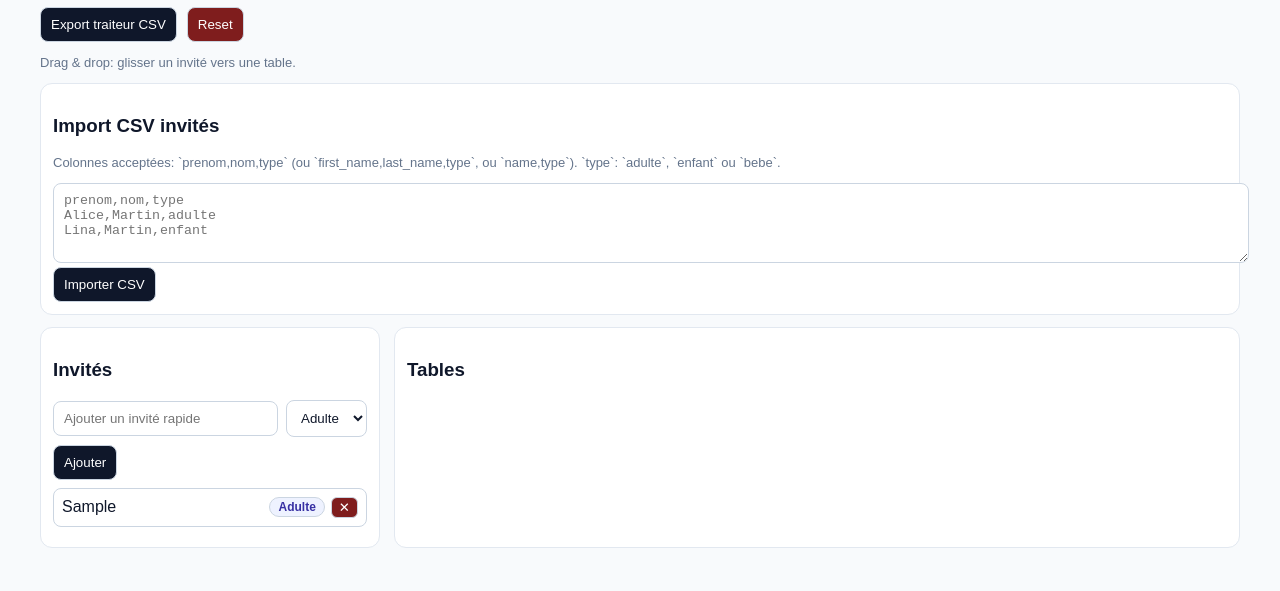
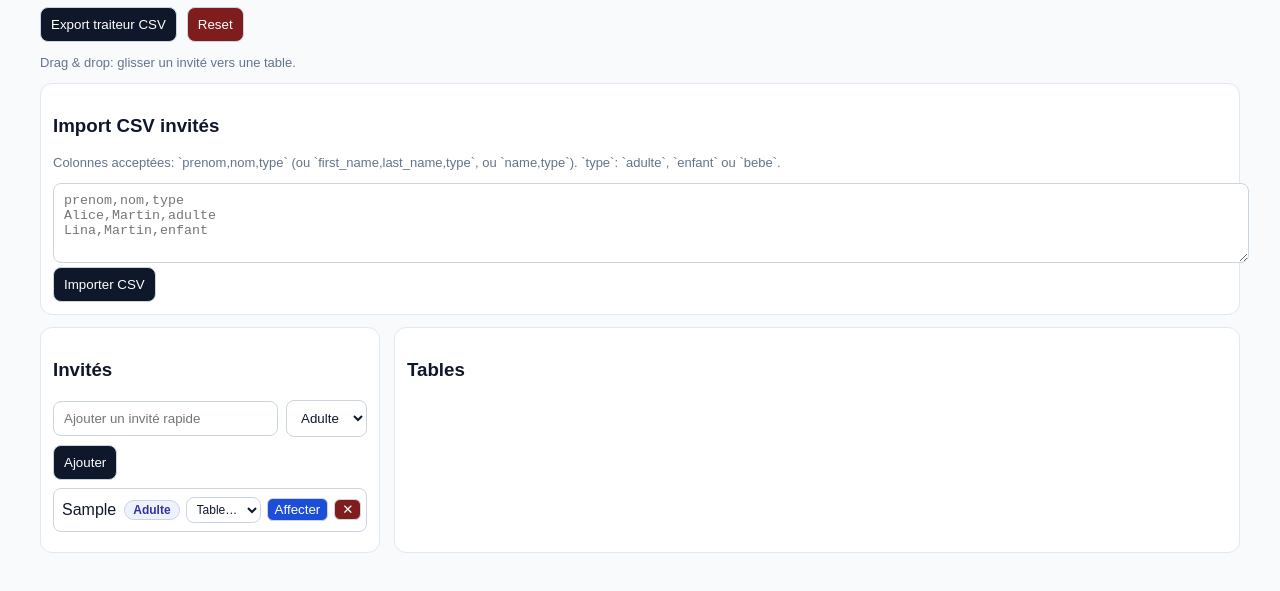
Before and after one commit to ghis94/wedding-table-planner, a website: page admin.html in a window 1280 px wide. Both pictures are taken after typing "Sample" into the empty fields and a click on the button "Ajouter". Shown: the part 135-726 px from the top of the page. Drawn offline with Linux system fonts and the light colour scheme; no server answers.

Commit message:
feat(admin): add dropdown assignment guest->table

```diff
--- a/admin.html
+++ b/admin.html
@@ -32,6 +32,8 @@
     .rsvp.peutetre{background:#fef3c7;color:#92400e}
     .rsvp.non{background:#fee2e2;color:#991b1b}
     .guest-actions{display:flex;gap:6px;align-items:center}
+    .mini-select{max-width:120px;padding:4px 6px;font-size:12px}
+    .mini-btn{padding:3px 7px;border-radius:6px;border:1px solid var(--line);background:#1d4ed8;color:#fff;cursor:pointer}
     .xbtn{padding:2px 7px;border-radius:6px;border:1px solid var(--line);background:#7f1d1d;color:#fff;cursor:pointer}
 
     body.theme-modern{--bg:#070b17;--text:#e6eefc;--panel:#0f172acc;--line:#334155;--line-2:#243042;--btn:#4f46e5;--btn-text:#fff;--muted:#9fb0c9;--badge-ad:#312e81;--badge-ad-text:#c7d2fe;--badge-en:#083344;--badge-en-text:#a5f3fc;--badge-bb:#422006;--badge-bb-text:#fed7aa}
@@ -190,12 +192,18 @@
     function addTable(){ const n=tables.length+1; tables.push({id:crypto.randomUUID(),name:'Table '+n,capacity:10,guests:[]}); renderTables(); }
     function removeTable(id){ const t=tables.find(x=>x.id===id); if(!t) return; guests.push(...t.guests); tables=tables.filter(x=>x.id!==id); renderAll(); }
 
+    function tableOptions(selected=''){
+      const opts = [`<option value="">Table…</option>`];
+      (tables||[]).forEach(t=> opts.push(`<option value="${t.id}" ${selected===t.id?'selected':''}>${t.name}</option>`));
+      return opts.join('');
+    }
+
     function renderGuests(){
       const c=document.getElementById('guests'); c.innerHTML='';
       guests.forEach(g=>{
         const d=document.createElement('div');
         d.className='guest'; d.draggable=true; d.dataset.id=g.id;
-        d.innerHTML=`<span>${g.name}</span><span class="guest-actions">${guestTag(g)} <button class="xbtn" onclick="deleteGuest('${g.id}', event)">✕</button></span>`;
+        d.innerHTML=`<span>${g.name}</span><span class="guest-actions">${guestTag(g)} <select class="mini-select" id="assign-${g.id}">${tableOptions()}</select><button class="mini-btn" onclick="assignFromList('${g.id}', event)">Affecter</button> <button class="xbtn" onclick="deleteGuest('${g.id}', event)">✕</button></span>`;
         d.ondragstart=e=>e.dataTransfer.setData('text/plain',g.id);
         c.appendChild(d);
       });
@@ -223,6 +231,13 @@
 
     function setCap(id,val){ const t=tables.find(x=>x.id===id); if(!t) return; t.capacity=Math.max(1,parseInt(val||'1',10)); renderTables(); }
     function assignToTable(guestId,tableId){ const gi=guests.findIndex(g=>g.id===guestId); if(gi===-1) return; const t=tables.find(x=>x.id===tableId); if(!t) return; if(t.guests.length>=t.capacity){alert('Table pleine');return;} t.guests.push(guests[gi]); guests.splice(gi,1); renderAll(); }
+    function assignFromList(guestId, ev){
+      if(ev){ ev.stopPropagation(); ev.preventDefault(); }
+      const sel=document.getElementById(`assign-${guestId}`);
+      const tableId=sel?.value;
+      if(!tableId){ alert('Choisis une table'); return; }
+      assignToTable(guestId, tableId);
+    }
     function unassign(guestId,tableId){ const t=tables.find(x=>x.id===tableId); if(!t) return; const i=t.guests.findIndex(g=>g.id===guestId); if(i===-1) return; guests.push(t.guests[i]); t.guests.splice(i,1); renderAll(); }
 
     async function deleteGuest(guestId, ev){
```
Also changed, not shown: README.md.
